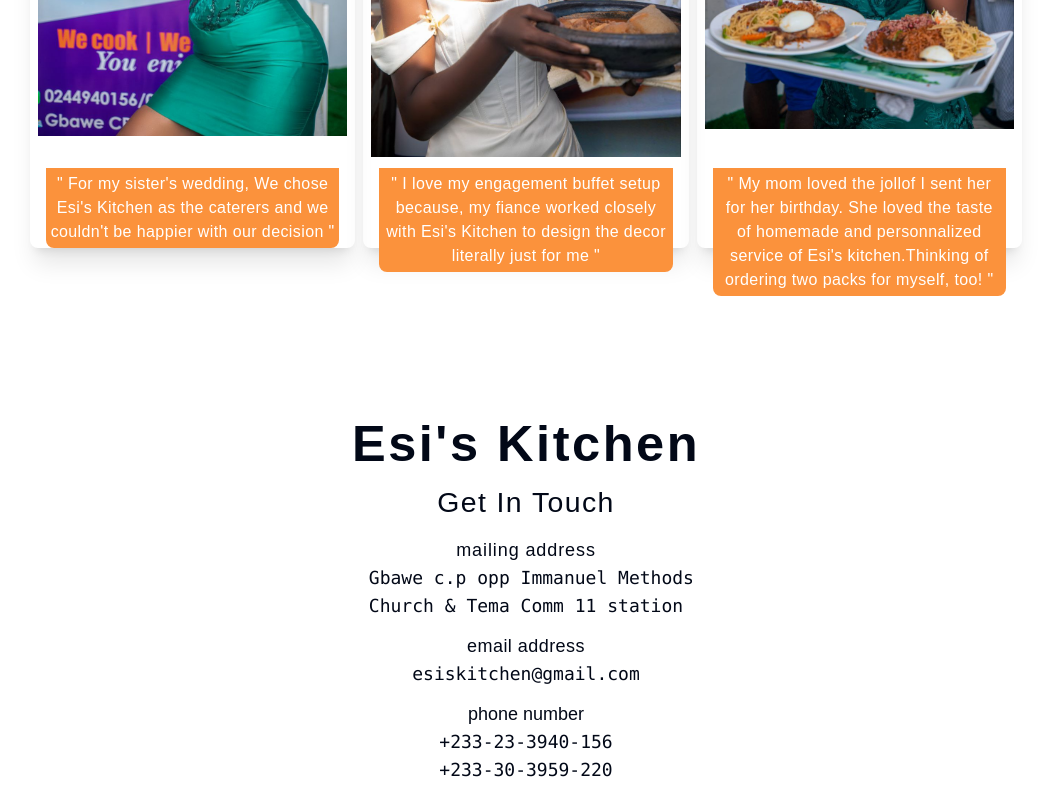
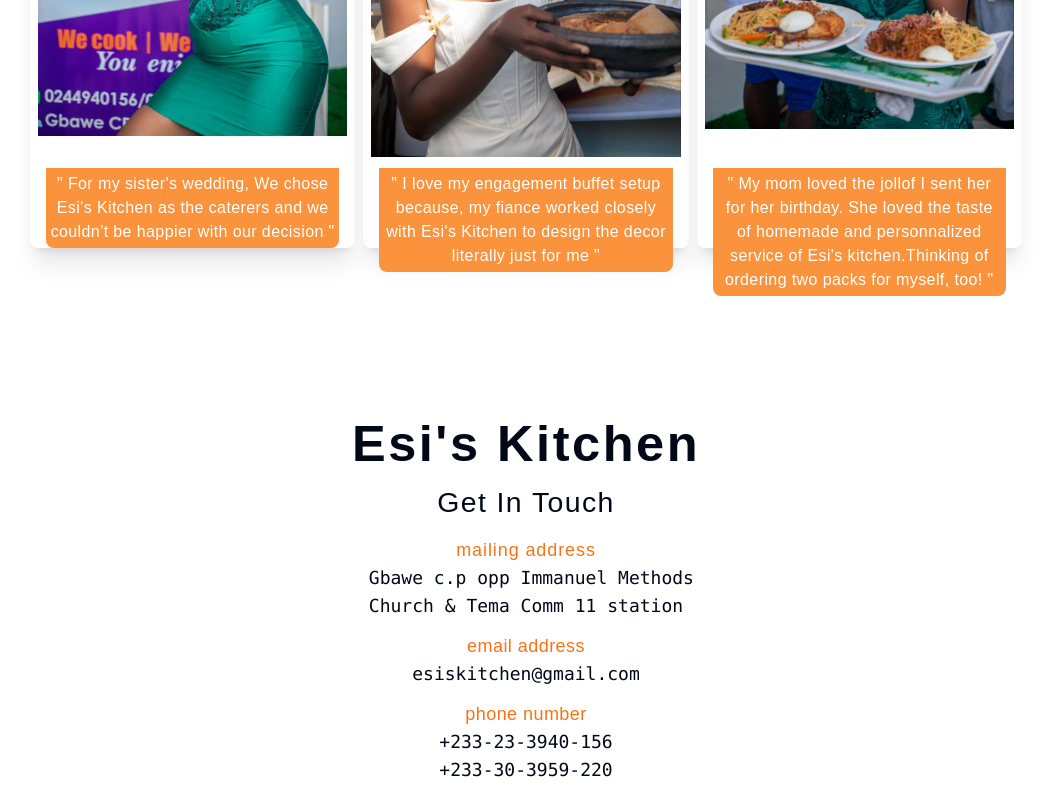
Before and after one commit to Weten-Ogen/Esi-s-Kitchen, a Next.js app: page / in a window 1280 px wide. Shown: the part 2369-3169 px from the top of the page, without its empty margins (114-1165 px from the left). Built offline with nearby package versions, Linux system fonts and the light colour scheme; a web font is replaced by a local one.

Commit message:
first commit

```diff
--- a/components/general/footer.tsx
+++ b/components/general/footer.tsx
@@ -7,16 +7,16 @@ export default function Footer() {
         <div className="text-center">
             <p className='capitalize   text-2xl tracking-wider font-medium'>get in touch</p>
             <div className='my-3'>
-                <h4 className='font-medium text-lg tracking-wider'>mailing address</h4>
+                <h4 className='font-medium text-lg  text-orange-500 tracking-wider'>mailing address</h4>
                 <pre className='text-lg' > Gbawe c.p opp Immanuel Methods</pre>
                 <pre className='text-lg'>Church & Tema Comm 11 station</pre>
             </div>
             <div className='mb-3'>
-                <h4  className="text-lg tracking-wide">email address</h4>
+                <h4  className="text-lg text-orange-500 tracking-wide">email address</h4>
                 <pre className="text-lg">esiskitchen@gmail.com</pre>
             </div>
             <div className="text-lg">
-                <h4>phone number</h4>
+                <h4 className='text-lg tracking-wide text-orange-500'>phone number</h4>
                 <pre className="text-lg">
                     +233-23-3940-156
                 </pre>
```
